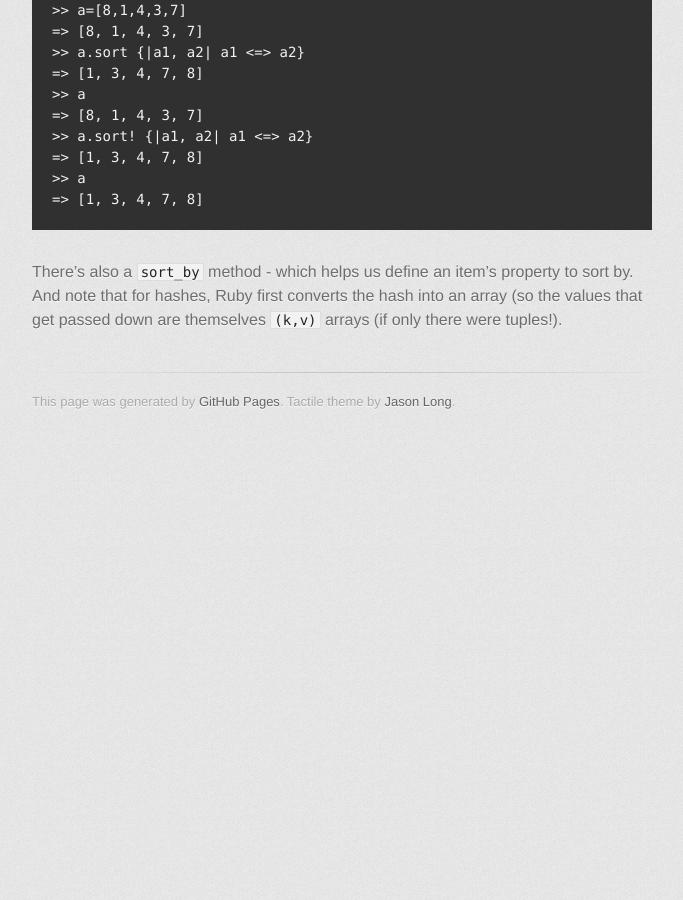
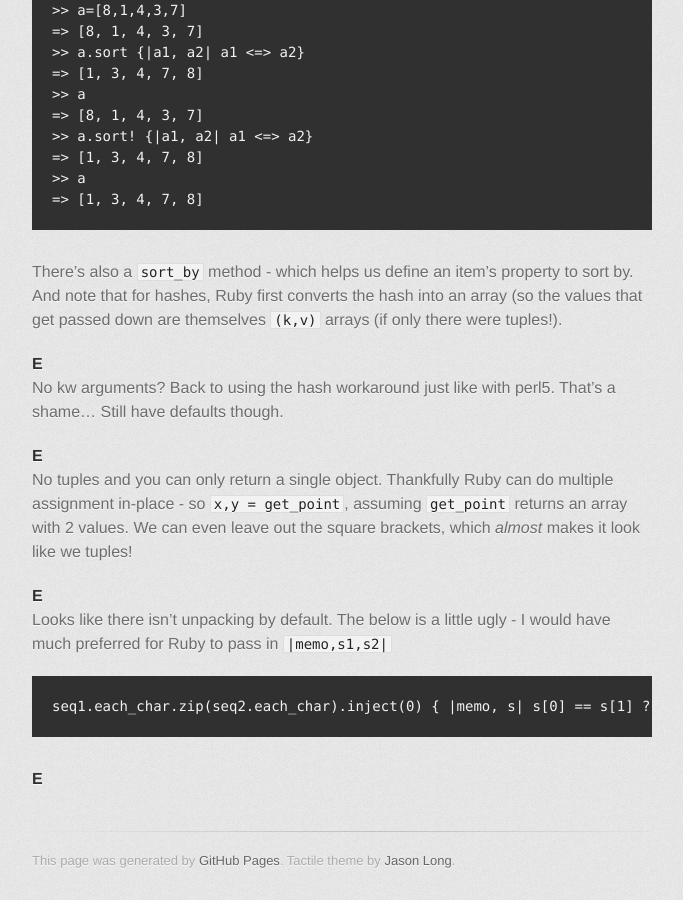
Before and after one commit to axiomiety/axiomiety.github.io, a Jekyll site: the page built from llog/llog_ruby.markdown, in a window 1280 px wide and 900 px high, scrolled down 2672 px. Shown: the whole window, without its empty margins (298-981 px from the left). Built offline with Jekyll 4.4.1, drawn with Linux system fonts in a browser that asks for light colours; nearby versions of some CDN libraries; some web fonts are replaced; before the commit the page ends 3113 px from its top, so only the background shows below that.

Commit message:
more ruby

```diff
--- a/llog/llog_ruby.markdown
+++ b/llog/llog_ruby.markdown
@@ -111,3 +111,19 @@ The spaceship operator: `<=>`, which is short-hand for `cmp` in other languages.
     => [1, 3, 4, 7, 8]
 
 There's also a `sort_by` method - which helps us define an item's property to sort by. And note that for hashes, Ruby first converts the hash into an array (so the values that get passed down are themselves `(k,v)` arrays (if only there were tuples!).
+
+#### E
+
+No kw arguments? Back to using the hash workaround just like with perl5. That's a shame... Still have defaults though.
+
+#### E
+
+No tuples and you can only return a single object. Thankfully Ruby can do multiple assignment in-place - so `x,y = get_point`, assuming `get_point` returns an array with 2 values. We can even leave out the square brackets, which *almost* makes it look like we tuples!
+
+#### E
+
+Looks like there isn't unpacking by default. The below is a little ugly - I would have much preferred for Ruby to pass in `|memo,s1,s2|`
+
+    seq1.each_char.zip(seq2.each_char).inject(0) { |memo, s| s[0] == s[1] ? memo : memo+1 }
+
+#### E
```
